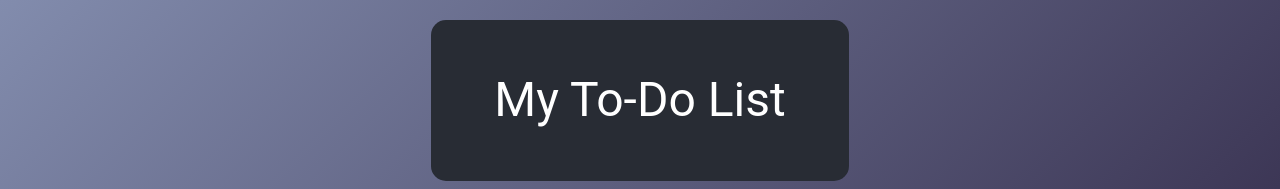
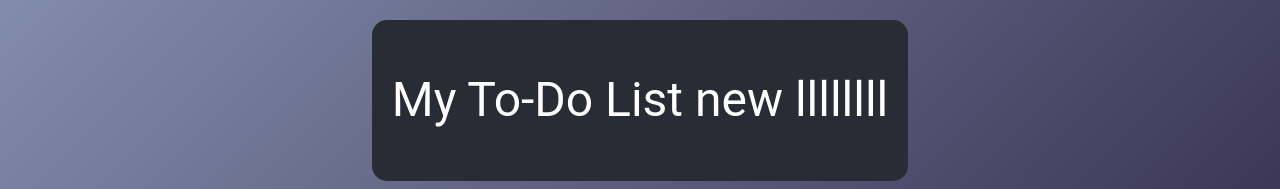
Before and after one commit to ankit3987/todo_react, a React (Create React App) app in the folder frontend/: page / in a window 1280 px wide. Shown: the top 189 px of the page. Built offline with nearby package versions, Linux system fonts and the light colour scheme; no server answers.

Commit message:
Update App.js

```diff
--- a/frontend/src/App.js
+++ b/frontend/src/App.js
@@ -11,7 +11,7 @@
         return (
             <div className="app">
                 <header className="app-header">
-                    <h1>My To-Do List</h1>
+                    <h1>My To-Do List new llllllll</h1>
                 </header>
                 <div className="main-content">
                     <Paper elevation={3} className="todo-container">
```
